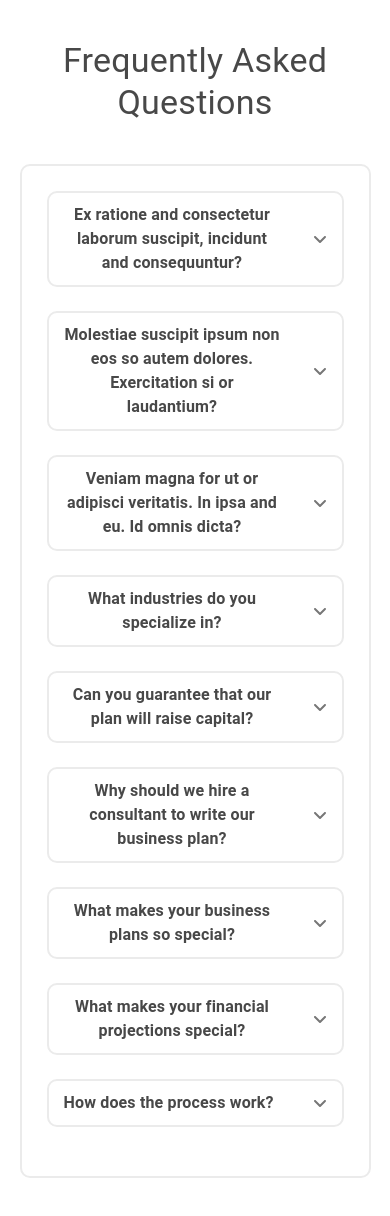
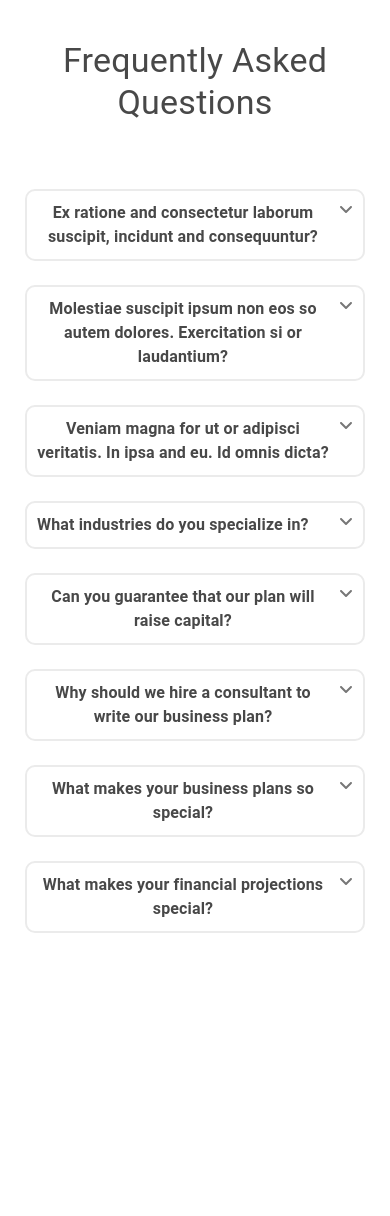
Before and after one commit to zakumialexes/real-estate, a React (Create React App) app: page / in a window 390 px wide. Shown: the top 1216 px of the page. After the commit the page ends 1042 px from the top, so only its background shows below. Built offline with nearby package versions, Linux system fonts and the light colour scheme.

Commit message:
Update : change some styles

```diff
--- a/src/pages/faq/faq.module.scss
+++ b/src/pages/faq/faq.module.scss
@@ -16,7 +16,6 @@ $active-color: #ff5a5f;
   display: flex;
   justify-content: space-between;
   align-items: center;
-  gap: 2rem;
   border-radius: 10px;
   border: 2px solid $border-color;
   padding: 10px 15px;
@@ -46,15 +45,13 @@ $active-color: #ff5a5f;
 .answer {
   max-height: 0;
   overflow: hidden;
-  transition: max-height .7s ease;
+  transition: max-height 0.7s ease;
   font-size: 14px;
 }
 
 .show {
-  // height: auto;
-  max-height: 500px;
-  // transition: all 0.5s cubic-bezier(1, 0, 1, 0);
-  animation: fade .7s ease-in-out;
+  max-height: 5000px;
+  animation: fade 0.7s ease;
 }
 
 @keyframes fade {
@@ -72,10 +69,20 @@ $active-color: #ff5a5f;
   .container {
     width: 80%;
   }
+  .question {
+    align-items: flex-start;
+    gap: 1rem;
+  }
 }
 
 @media screen and (max-width: 768px) {
   .container {
-    width: 90%;
+    width: 100%;
+    border: none;
+  }
+  .question {
+    align-items: flex-start;
+    padding: 10px;
+    gap: 10px;
   }
 }
--- a/src/pages/faq/faqData.jsx
+++ b/src/pages/faq/faqData.jsx
@@ -38,10 +38,5 @@ export const data = [
     id: "8",
     Q: " What makes your financial projections special?",
     A: "  Lorem ipsum dolor sit amet, consectetur adipiscing elit. Curabitur a semper ante, eu finibus diam. Sed mauris velit, sagittis eget tincidunt tincidunt, accumsan ac tellus. Sed vulputate, purus eget venenatis tincidunt, lorem lorem maximus risus, facilisis scelerisque est metus eget justo. Etiam vestibulum felis sit amet porta egestas.  ",
-  },
-  {
-    id: "9",
-    Q: " How does the process work?",
-    A: "  Lorem ipsum dolor sit amet, consectetur adipiscing elit. Curabitur a semper ante, eu finibus diam. Sed mauris velit, sagittis eget tincidunt tincidunt, accumsan ac tellus. Sed vulputate, purus eget venenatis tincidunt, lorem lorem maximus risus, facilisis scelerisque est metus eget justo. Etiam vestibulum felis sit amet porta egestas.  ",
-  },
+  }
 ];
```
Also changed, not shown: src/pages/faq/faq.jsx (line endings or trailing spaces).
